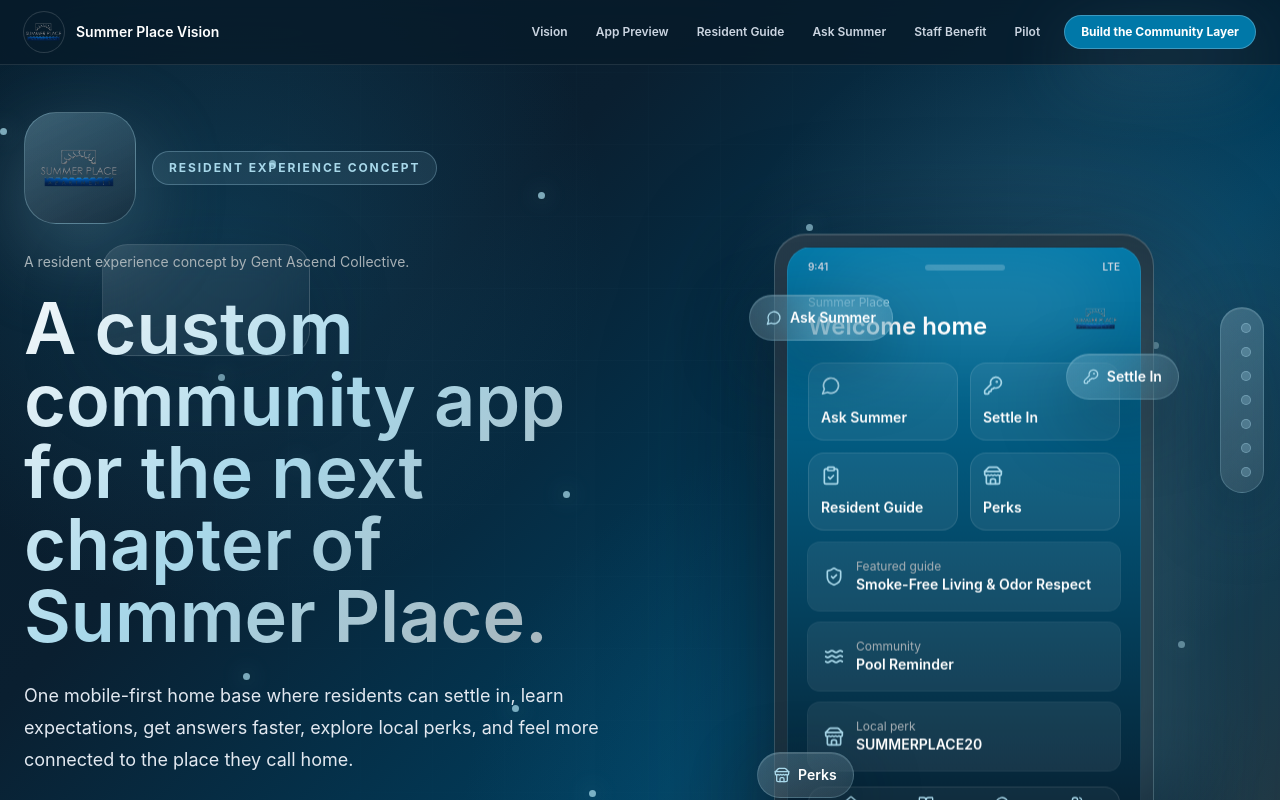
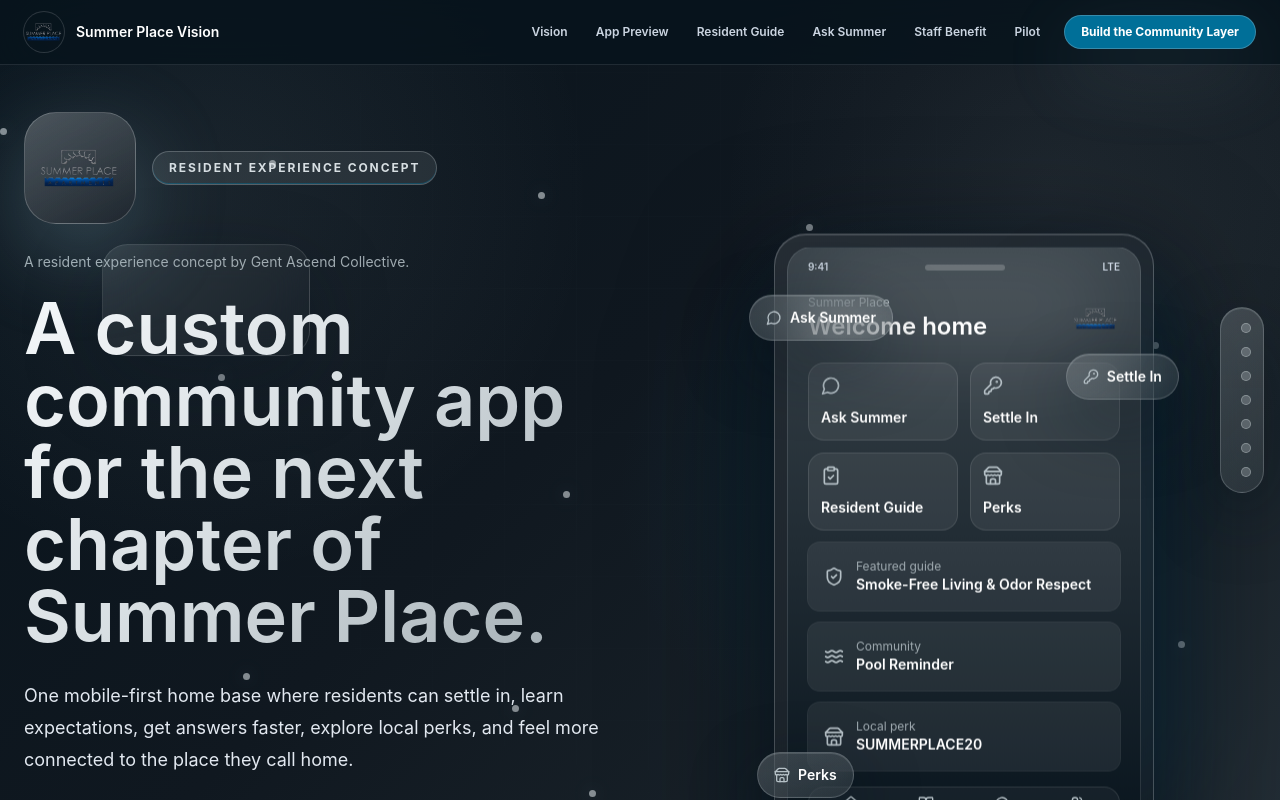
Before and after one commit to ggclegacy/summerplace-community-app, a React (Vite) app: page / in a window 1280 px wide. Shown: the top 800 px of the page. Built offline with nearby package versions, Linux system fonts and the light colour scheme.

Commit message:
Rebalance Summer Place palette with luxury steel styling

```diff
--- a/src/App.jsx
+++ b/src/App.jsx
@@ -476,7 +476,7 @@
               {label}
             </a>
           ))}
-          <a href="#final" className="ml-2 rounded-full border border-aqua/35 bg-harbor px-4 py-2 text-xs font-bold text-white shadow-glow transition hover:bg-[#1f7ea9]">
+          <a href="#final" className="ml-2 rounded-full border border-silver/25 bg-harbor px-4 py-2 text-xs font-bold text-white shadow-glow transition hover:bg-ocean">
             Build the Community Layer
           </a>
         </div>
@@ -492,7 +492,7 @@
                 {label}
               </a>
             ))}
-            <a href="#final" onClick={() => setOpen(false)} className="mt-2 rounded-full border border-aqua/35 bg-harbor px-4 py-3 text-center text-sm font-bold text-white">
+            <a href="#final" onClick={() => setOpen(false)} className="mt-2 rounded-full border border-silver/25 bg-harbor px-4 py-3 text-center text-sm font-bold text-white">
               Build the Community Layer
             </a>
           </div>
@@ -518,7 +518,7 @@
         {items.map(([label, id]) => (
           <a key={id} href={`#${id}`} className="group flex items-center justify-end gap-2 text-xs font-semibold text-steel">
             <span className="max-w-0 overflow-hidden whitespace-nowrap opacity-0 transition-all group-hover:max-w-28 group-hover:opacity-100">{label}</span>
-            <span className="h-2.5 w-2.5 rounded-full border border-aqua/35 bg-aqua/25 shadow-glow" />
+            <span className="h-2.5 w-2.5 rounded-full border border-silver/35 bg-silver/25 shadow-glow" />
           </a>
         ))}
       </div>
@@ -542,7 +542,7 @@
               >
                 <img src="/logo.png" alt="Summer Place Apartments logo" className="h-full w-full rounded-full object-contain" />
               </motion.div>
-              <div className="rounded-full border border-aqua/30 bg-aqua/10 px-4 py-2 text-xs font-bold uppercase tracking-[0.16em] text-aqua">
+              <div className="rounded-full border border-silver/25 bg-silver/10 px-4 py-2 text-xs font-bold uppercase tracking-[0.16em] text-silver shadow-[inset_0_-1px_0_rgba(0,111,152,0.45)]">
                 Resident Experience Concept
               </div>
             </div>
@@ -640,7 +640,7 @@
             onClick={() => setActiveExperience(id)}
             whileHover={{ y: -7 }}
             className={`curved-glass-card min-h-64 p-6 text-left ${
-              activeExperience === id ? "bg-aqua/[0.1] ring-1 ring-aqua/70 blue-glow" : ""
+              activeExperience === id ? "bg-harbor/[0.12] ring-1 ring-harbor/60 blue-glow" : ""
             }`}
           >
             <div className="mb-8 grid h-14 w-14 place-items-center rounded-full bg-aqua/12 ring-1 ring-aqua/25">
@@ -668,7 +668,7 @@
             key={id}
             onClick={() => setActiveExperience(id)}
             className={`shrink-0 rounded-full border px-4 py-2 text-sm font-semibold ${
-              activeExperience === id ? "border-aqua/60 bg-aqua/12 text-white" : "border-white/10 bg-white/[0.04] text-slate-300"
+              activeExperience === id ? "border-harbor/60 bg-harbor/15 text-white" : "border-white/10 bg-white/[0.04] text-slate-300"
             }`}
           >
             {title}
@@ -726,8 +726,8 @@
             <ArrowRight className="h-5 w-5 text-aqua" />
             <div className="h-px flex-1 bg-aqua/20" />
           </div>
-          <div className="rounded-[1.75rem] border border-aqua/30 bg-gradient-to-br from-harbor/35 to-deepblue/60 p-6 shadow-glow">
-            <p className="text-sm font-bold uppercase tracking-[0.16em] text-aqua">Summer Place Community App</p>
+          <div className="rounded-[1.75rem] border border-silver/25 bg-gradient-to-br from-gunmetal/55 to-deepblue/35 p-6 shadow-glow">
+            <p className="text-sm font-bold uppercase tracking-[0.16em] text-silver">Summer Place Community App</p>
             <h3 className="mt-2 text-3xl font-semibold text-white">Resident Experience Layer</h3>
             <p className="mt-4 leading-7 text-slate-200">
               The opportunity is to give Summer Place something residents can actually use, feel, and return to.
@@ -759,7 +759,7 @@
       <Glass className="relative min-h-[500px] overflow-hidden p-5 md:p-8">
         <div className="map-lines" />
         <motion.div
-          className="absolute left-1/2 top-1/2 z-10 w-[min(82%,330px)] -translate-x-1/2 -translate-y-1/2 rounded-2xl border border-aqua/35 bg-gradient-to-br from-harbor/85 to-graphite/95 p-6 text-center shadow-glow"
+          className="absolute left-1/2 top-1/2 z-10 w-[min(82%,330px)] -translate-x-1/2 -translate-y-1/2 rounded-2xl border border-silver/25 bg-gradient-to-br from-gunmetal/85 to-darkgraphite/95 p-6 text-center shadow-glow"
           initial={{ scale: 0.92, opacity: 0 }}
           whileInView={{ scale: 1, opacity: 1 }}
           viewport={{ once: true }}
@@ -830,7 +830,7 @@
               onClick={() => setActivePillar(pillar)}
               whileHover={{ y: -6, rotateX: 1.5 }}
               className={`curved-glass-card min-h-48 p-5 text-left ${
-                activePillar.title === pillar.title ? "ring-1 ring-aqua/70 bg-aqua/[0.1] blue-glow" : ""
+                activePillar.title === pillar.title ? "ring-1 ring-harbor/60 bg-harbor/[0.12] blue-glow" : ""
               }`}
             >
               <div className="mb-5 grid h-12 w-12 place-items-center rounded-full bg-aqua/12 ring-1 ring-aqua/20">
@@ -860,7 +860,7 @@
                 onClick={() => setActiveStep(index)}
                 whileHover={{ y: -4 }}
                 className={`relative flex w-full gap-4 rounded-[1.4rem] border p-4 text-left transition ${
-                  activeStep === index ? "border-aqua/60 bg-aqua/10" : "border-white/10 bg-white/[0.035] hover:bg-white/[0.08]"
+                  activeStep === index ? "border-harbor/60 bg-harbor/12" : "border-white/10 bg-white/[0.035] hover:bg-white/[0.08]"
                 }`}
               >
                 {index < timeline.length - 1 && <span className="absolute left-10 top-full hidden h-px w-[calc(100%-1rem)] bg-aqua/20 lg:left-[calc(100%-0.5rem)] lg:top-1/2 lg:block" />}
@@ -884,12 +884,12 @@
             <ClipboardCheck className="h-8 w-8 text-aqua" />
           </div>
           <div className="mb-6 h-3 rounded-full bg-white/10">
-            <motion.div className="h-full rounded-full bg-aqua" animate={{ width: `${progress}%` }} transition={{ duration: 0.45 }} />
+            <motion.div className="h-full rounded-full bg-harbor" animate={{ width: `${progress}%` }} transition={{ duration: 0.45 }} />
           </div>
           <div className="grid gap-3 sm:grid-cols-2">
             {checklist.map((item, index) => (
               <div key={item} className="flex items-center gap-3 rounded-lg bg-white/[0.055] p-3">
-                <span className={`grid h-6 w-6 shrink-0 place-items-center rounded-full ${index < Math.ceil((progress / 100) * checklist.length) ? "bg-aqua text-midnight" : "bg-white/10 text-slate-400"}`}>
+                <span className={`grid h-6 w-6 shrink-0 place-items-center rounded-full ${index < Math.ceil((progress / 100) * checklist.length) ? "bg-harbor text-white" : "bg-white/10 text-slate-400"}`}>
                   <Check className="h-4 w-4" />
                 </span>
                 <span className="text-sm text-slate-200">{item}</span>
@@ -918,7 +918,7 @@
               onClick={() => setActiveGuide(title)}
               whileHover={{ y: -5 }}
               className={`curved-glass-card p-5 text-left ${
-                activeGuide === title ? "ring-1 ring-aqua/65 bg-aqua/[0.08]" : "hover:bg-white/[0.08]"
+                activeGuide === title ? "ring-1 ring-harbor/60 bg-harbor/[0.1]" : "hover:bg-white/[0.08]"
               }`}
             >
               <div className="mb-5 grid h-12 w-12 place-items-center rounded-full bg-aqua/12 ring-1 ring-aqua/20">
@@ -987,7 +987,7 @@
               key={question}
               onClick={() => setActiveQuestion(question)}
               className={`rounded-full border px-4 py-3 text-left text-sm font-semibold transition ${
-                question === activeQuestion ? "border-aqua/70 bg-aqua/10 text-white" : "border-white/10 bg-white/[0.04] text-slate-300 hover:bg-white/[0.08]"
+                question === activeQuestion ? "border-harbor/70 bg-harbor/12 text-white" : "border-white/10 bg-white/[0.04] text-slate-300 hover:bg-white/[0.08]"
               }`}
             >
               {question}
@@ -1005,7 +1005,7 @@
             </div>
           </div>
           <div className="space-y-4 rounded-2xl bg-[#0c2a3d]/65 p-4 ring-1 ring-white/10">
-            <div className="ml-auto max-w-[82%] rounded-2xl rounded-tr-sm bg-aqua/15 p-4 text-sm text-slate-100">
+            <div className="ml-auto max-w-[82%] rounded-2xl rounded-tr-sm bg-harbor/20 p-4 text-sm text-slate-100">
               {activeQuestion}
             </div>
             <div className="max-w-[88%] rounded-2xl rounded-tl-sm bg-white/[0.075] p-4 text-sm leading-7 text-slate-100">
@@ -1045,7 +1045,7 @@
                     key={question}
                     onClick={() => setActiveQuestion(question)}
                     className={`rounded-2xl border px-4 py-3 text-left text-sm transition ${
-                      activeQuestion === question ? "border-aqua/60 bg-aqua/12 text-white" : "border-white/10 bg-white/[0.04] text-slate-300 hover:bg-white/[0.08]"
+                      activeQuestion === question ? "border-harbor/60 bg-harbor/15 text-white" : "border-white/10 bg-white/[0.04] text-slate-300 hover:bg-white/[0.08]"
                     }`}
                   >
                     {question}
@@ -1320,7 +1320,7 @@
             </div>
             <p className="mb-5 text-sm leading-6 text-slate-300">{phase.description}</p>
             <div className="mb-5 h-1.5 rounded-full bg-white/10">
-              <div className="h-full rounded-full bg-aqua" style={{ width: `${(index + 1) * 28}%` }} />
+              <div className="h-full rounded-full bg-harbor" style={{ width: `${(index + 1) * 28}%` }} />
             </div>
             <div className="space-y-3">
               {phase.items.map((item) => (
@@ -1494,9 +1494,9 @@
           </div>
           {pillar.chat ? (
             <div className="space-y-3">
-              <div className="ml-auto rounded-2xl rounded-tr-sm bg-aqua/15 p-3 text-sm text-white">{pillar.items[0]}</div>
+              <div className="ml-auto rounded-2xl rounded-tr-sm bg-harbor/20 p-3 text-sm text-white">{pillar.items[0]}</div>
               <div className="rounded-2xl rounded-tl-sm bg-white/[0.07] p-3 text-sm leading-6 text-slate-200">{pillar.items[1]}</div>
-              <div className="rounded-lg border border-aqua/25 bg-aqua/10 p-3 text-sm font-semibold text-aqua">{pillar.items[2]}</div>
+              <div className="rounded-lg border border-harbor/30 bg-harbor/12 p-3 text-sm font-semibold text-silver">{pillar.items[2]}</div>
             </div>
           ) : (
             <div className="space-y-3">
@@ -1565,7 +1565,7 @@
 function SettleInScreen() {
   return (
     <PhoneScreenScaffold title="62% complete" eyebrow="Move-In Progress">
-      <div className="h-2.5 rounded-full bg-white/10"><div className="h-full w-[62%] rounded-full bg-aqua" /></div>
+      <div className="h-2.5 rounded-full bg-white/10"><div className="h-full w-[62%] rounded-full bg-harbor" /></div>
       <PhoneList items={["Welcome to Summer Place", "First 24 Hours", "First 7 Days", "Utility Setup", "Parking", "Packages", "Trash & Bulk Trash", "Pet Expectations", "Emergency Info", "Maintenance Portal"]} />
     </PhoneScreenScaffold>
   );
@@ -1593,11 +1593,11 @@
 function AskChatScreen() {
   return (
     <PhoneScreenScaffold title="Ask Summer" eyebrow="Resident Concierge">
-      <div className="ml-auto rounded-2xl rounded-tr-sm bg-aqua/15 p-3 text-sm text-white">Where does bulk trash go?</div>
+      <div className="ml-auto rounded-2xl rounded-tr-sm bg-harbor/20 p-3 text-sm text-white">Where does bulk trash go?</div>
       <div className="rounded-2xl rounded-tl-sm bg-white/[0.07] p-3 text-sm leading-6 text-slate-200">
         Open Trash & Clean Community for location, timing, and what not to leave near dumpsters.
       </div>
-      <button className="w-full rounded-full border border-aqua/25 bg-aqua/10 px-3 py-2 text-sm font-semibold text-aqua">Open suggested guide</button>
+      <button className="w-full rounded-full border border-harbor/30 bg-harbor/12 px-3 py-2 text-sm font-semibold text-silver">Open suggested guide</button>
     </PhoneScreenScaffold>
   );
 }
@@ -1660,7 +1660,7 @@
 function PhoneFrame({ children }) {
   return (
     <div className="phone-frame p-3">
-      <div className="relative overflow-hidden rounded-[1.55rem] border border-white/10 bg-gradient-to-b from-harbor to-midnight">
+      <div className="relative overflow-hidden rounded-[1.55rem] border border-silver/15 bg-gradient-to-b from-gunmetal to-midnight">
         <div className="pointer-events-none absolute inset-x-6 top-0 h-28 rounded-full bg-white/10 blur-2xl" />
         <div className="relative flex items-center justify-between px-5 pt-3 text-[10px] font-semibold text-slate-300">
           <span>9:41</span>
--- a/src/styles.css
+++ b/src/styles.css
@@ -5,7 +5,7 @@
 :root {
   color-scheme: dark;
   font-family: Inter, ui-sans-serif, system-ui, sans-serif;
-  background: #071B2A;
+  background: #07131C;
   scroll-behavior: smooth;
 }
 
@@ -13,10 +13,11 @@
   margin: 0;
   position: relative;
   background:
-    radial-gradient(circle at 12% 18%, rgba(23, 107, 147, 0.22), transparent 28rem),
-    radial-gradient(circle at 88% 58%, rgba(154, 166, 175, 0.15), transparent 28rem),
-    linear-gradient(180deg, rgba(7, 27, 42, 0), rgba(7, 27, 42, 0.94) 34rem),
-    #071B2A;
+    radial-gradient(circle at 16% 14%, rgba(0, 75, 104, 0.11), transparent 28rem),
+    radial-gradient(circle at 84% 46%, rgba(215, 222, 226, 0.08), transparent 30rem),
+    radial-gradient(circle at 50% 82%, rgba(58, 68, 75, 0.22), transparent 36rem),
+    linear-gradient(180deg, rgba(7, 19, 28, 0), rgba(7, 19, 28, 0.96) 34rem),
+    #07131C;
 }
 
 * {
@@ -28,17 +29,19 @@
   .premium-glass-strong,
   .curved-glass-card,
   .glass-card {
-    @apply border bg-white/[0.08] shadow-glass backdrop-blur-xl;
+    @apply border shadow-glass backdrop-blur-xl;
     position: relative;
     overflow: hidden;
-    border-color: rgba(168, 216, 234, 0.22);
+    background-color: rgba(215, 222, 226, 0.08);
+    border-color: rgba(215, 222, 226, 0.22);
     border-radius: 30px;
     background-image:
-      linear-gradient(135deg, rgba(245,248,250,0.12), rgba(167,176,181,0.035)),
-      linear-gradient(180deg, rgba(0,120,168,0.07), rgba(47,54,58,0.035));
+      linear-gradient(135deg, rgba(215,222,226,0.13), rgba(159,170,176,0.035)),
+      linear-gradient(180deg, rgba(58,68,75,0.11), rgba(26,35,42,0.05));
     box-shadow:
       inset 0 1px 0 rgba(245, 248, 250, 0.12),
-      0 24px 70px rgba(7, 27, 42, 0.38);
+      inset 0 -1px 0 rgba(58, 68, 75, 0.28),
+      0 24px 70px rgba(7, 19, 28, 0.42);
   }
 
   .premium-glass::before,
@@ -47,7 +50,7 @@
     position: absolute;
     inset: 0;
     pointer-events: none;
-    background: linear-gradient(115deg, transparent 0 36%, rgba(245,248,250,0.12) 48%, transparent 60% 100%);
+    background: linear-gradient(115deg, transparent 0 36%, rgba(215,222,226,0.16) 48%, transparent 60% 100%);
     opacity: 0;
     transform: translateX(-30%);
     transition: opacity 280ms ease, transform 520ms ease;
@@ -60,10 +63,11 @@
   }
 
   .premium-glass-strong {
+    background-color: rgba(215, 222, 226, 0.13);
     background-image:
-      linear-gradient(135deg, rgba(245,248,250,0.16), rgba(168,216,234,0.05)),
-      linear-gradient(155deg, rgba(0,120,168,0.18), rgba(10,31,48,0.78));
-    border-color: rgba(168, 216, 234, 0.32);
+      linear-gradient(135deg, rgba(215,222,226,0.17), rgba(159,170,176,0.055)),
+      linear-gradient(155deg, rgba(58,68,75,0.3), rgba(16,24,32,0.8));
+    border-color: rgba(215, 222, 226, 0.26);
   }
 
   .curved-glass-card {
@@ -71,22 +75,22 @@
   }
 
   .steel-border {
-    border-color: rgba(168, 216, 234, 0.22);
+    border-color: rgba(215, 222, 226, 0.22);
   }
 
   .blue-glow {
-    box-shadow: 0 24px 80px rgba(168, 216, 234, 0.2);
+    box-shadow: 0 24px 80px rgba(0, 111, 152, 0.14);
   }
 
   .soft-orb {
     border-radius: 999px;
-    background: radial-gradient(circle, rgba(168,216,234,0.2), transparent 68%);
+    background: radial-gradient(circle, rgba(215,222,226,0.14), transparent 68%);
     filter: blur(8px);
   }
 
   .metallic-text {
     @apply text-transparent bg-clip-text;
-    background-image: linear-gradient(135deg, #F5F8FA 0%, #A8D8EA 42%, #A7B0B5 100%);
+    background-image: linear-gradient(135deg, #F5F8FA 0%, #D7DEE2 45%, #9FAAB0 100%);
   }
 
   .section-shell {
@@ -96,13 +100,13 @@
 
   .phone-frame {
     border-radius: 2rem;
-    border: 1px solid rgba(168, 216, 234, 0.24);
+    border: 1px solid rgba(215, 222, 226, 0.26);
     background:
-      linear-gradient(145deg, rgba(245,248,250,0.09), rgba(47,54,58,0.08)),
-      #102838;
+      linear-gradient(145deg, rgba(215,222,226,0.11), rgba(58,68,75,0.11)),
+      #101820;
     box-shadow:
       inset 0 1px 0 rgba(245,248,250,0.14),
-      0 36px 90px rgba(7,27,42,0.48);
+      0 36px 90px rgba(7,19,28,0.54);
   }
 
   .futuristic-button {
@@ -112,8 +116,8 @@
 
   .primary-btn {
     @apply futuristic-button inline-flex items-center justify-center gap-2 rounded-full px-6 py-3 text-sm font-bold text-white shadow-glow transition hover:-translate-y-0.5;
-    background: linear-gradient(135deg, #0078A8, #005F86 48%, #003F5F);
-    border: 1px solid rgba(169, 220, 235, 0.34);
+    background: linear-gradient(135deg, #004B68, #006F98);
+    border: 1px solid rgba(215, 222, 226, 0.22);
   }
 
   .primary-btn::after,
@@ -133,7 +137,7 @@
 
   .secondary-btn {
     @apply futuristic-button inline-flex items-center justify-center gap-2 rounded-full border bg-white/[0.06] px-6 py-3 text-sm font-bold text-frost backdrop-blur transition hover:-translate-y-0.5 hover:bg-white/[0.11];
-    border-color: rgba(168, 216, 234, 0.24);
+    border-color: rgba(215, 222, 226, 0.24);
   }
 }
 
@@ -141,10 +145,10 @@
   position: absolute;
   inset: 0;
   background:
-    radial-gradient(circle at 18% 22%, rgba(31, 126, 169, 0.26), transparent 28%),
-    radial-gradient(circle at 82% 32%, rgba(203, 216, 226, 0.16), transparent 26%),
-    radial-gradient(circle at 68% 78%, rgba(23, 107, 147, 0.34), transparent 34%),
-    linear-gradient(135deg, #071B2A 0%, #0A1F30 30%, #003F5F 62%, #2F363A 100%);
+    radial-gradient(circle at 70% 46%, rgba(0, 75, 104, 0.18), transparent 26%),
+    radial-gradient(circle at 16% 18%, rgba(215, 222, 226, 0.08), transparent 28%),
+    radial-gradient(circle at 82% 18%, rgba(159, 170, 176, 0.08), transparent 24%),
+    linear-gradient(135deg, #07131C 0%, #101820 42%, #1A232A 72%, #27323A 100%);
 }
 
 .hero-bg::after,
@@ -156,7 +160,7 @@
   opacity: 0.12;
   background-image:
     linear-gradient(135deg, rgba(245,248,250,0.08) 0 1px, transparent 1px 18px),
-    linear-gradient(45deg, rgba(168,216,234,0.06) 0 1px, transparent 1px 22px);
+    linear-gradient(45deg, rgba(159,170,176,0.045) 0 1px, transparent 1px 22px);
   mix-blend-mode: screen;
 }
 
@@ -164,8 +168,8 @@
   position: absolute;
   inset: 0;
   background-image:
-    linear-gradient(rgba(169,220,235,0.045) 1px, transparent 1px),
-    linear-gradient(90deg, rgba(169,220,235,0.045) 1px, transparent 1px);
+    linear-gradient(rgba(159,170,176,0.035) 1px, transparent 1px),
+    linear-gradient(90deg, rgba(159,170,176,0.035) 1px, transparent 1px);
   background-size: 72px 72px;
   mask-image: radial-gradient(circle at 50% 35%, black, transparent 72%);
   opacity: 0.48;
@@ -177,8 +181,8 @@
   height: 7rem;
   border: 1px solid rgba(255,255,255,0.12);
   border-radius: 1.6rem;
-  background: linear-gradient(135deg, rgba(247,251,255,0.11), rgba(154,166,175,0.035));
-  box-shadow: 0 24px 80px rgba(6,26,42,0.26);
+  background: linear-gradient(135deg, rgba(215,222,226,0.11), rgba(58,68,75,0.055));
+  box-shadow: 0 24px 80px rgba(7,19,28,0.28);
   backdrop-filter: blur(18px);
 }
 
@@ -187,9 +191,9 @@
   inset: 0;
   opacity: 0.55;
   background:
-    linear-gradient(115deg, transparent 0 18%, rgba(169,220,235,0.16) 18.2%, transparent 18.7% 100%),
-    linear-gradient(45deg, transparent 0 36%, rgba(154,166,175,0.16) 36.2%, transparent 36.7% 100%),
-    linear-gradient(160deg, transparent 0 56%, rgba(31,126,169,0.14) 56.2%, transparent 56.7% 100%);
+    linear-gradient(115deg, transparent 0 18%, rgba(159,170,176,0.11) 18.2%, transparent 18.7% 100%),
+    linear-gradient(45deg, transparent 0 36%, rgba(215,222,226,0.09) 36.2%, transparent 36.7% 100%),
+    linear-gradient(160deg, transparent 0 56%, rgba(0,75,104,0.08) 56.2%, transparent 56.7% 100%);
 }
 
 .node-field span {
@@ -197,15 +201,15 @@
   width: 7px;
   height: 7px;
   border-radius: 999px;
-  background: rgba(169, 220, 235, 0.72);
-  box-shadow: 0 0 24px rgba(169, 220, 235, 0.48);
+  background: rgba(215, 222, 226, 0.58);
+  box-shadow: 0 0 20px rgba(168, 216, 234, 0.24);
 }
 
 .phone-shell {
   position: relative;
   width: 100%;
   max-width: 380px;
-  filter: drop-shadow(0 34px 60px rgba(7, 27, 42, 0.5));
+  filter: drop-shadow(0 34px 60px rgba(7, 19, 28, 0.56));
 }
 
 .phone-shell::before {
@@ -214,7 +218,7 @@
   inset: 8% -8% 9% auto;
   width: 42%;
   border-radius: 999px;
-  background: rgba(169, 220, 235, 0.16);
+  background: rgba(0, 75, 104, 0.14);
   filter: blur(42px);
 }
 
@@ -225,7 +229,7 @@
   width: 18rem;
   height: 18rem;
   border-radius: 999px;
-  background: rgba(169, 220, 235, 0.075);
+  background: rgba(215, 222, 226, 0.052);
   filter: blur(60px);
   pointer-events: none;
 }
--- a/tailwind.config.js
+++ b/tailwind.config.js
@@ -4,20 +4,22 @@
   theme: {
     extend: {
       colors: {
-        midnight: "#071B2A",
-        harbor: "#0078A8",
-        steel: "#A7B0B5",
-        graphite: "#414A50",
+        midnight: "#07131C",
+        harbor: "#006F98",
+        steel: "#9FAAB0",
+        graphite: "#27323A",
         frost: "#F5F8FA",
-        aqua: "#A8D8EA",
-        deepnavy: "#0A1F30",
-        ocean: "#005F86",
-        deepblue: "#003F5F",
-        darkgraphite: "#2F363A",
+        aqua: "#B5C0C6",
+        deepnavy: "#101820",
+        ocean: "#006F98",
+        deepblue: "#004B68",
+        darkgraphite: "#1A232A",
+        silver: "#D7DEE2",
+        gunmetal: "#3A444B",
       },
       boxShadow: {
-        glow: "0 24px 80px rgba(168, 216, 234, 0.2)",
-        glass: "0 24px 70px rgba(7, 27, 42, 0.38)",
+        glow: "0 24px 80px rgba(168, 216, 234, 0.13)",
+        glass: "0 24px 70px rgba(7, 19, 28, 0.42)",
       },
       fontFamily: {
         sans: ["Inter", "ui-sans-serif", "system-ui", "sans-serif"],
```
